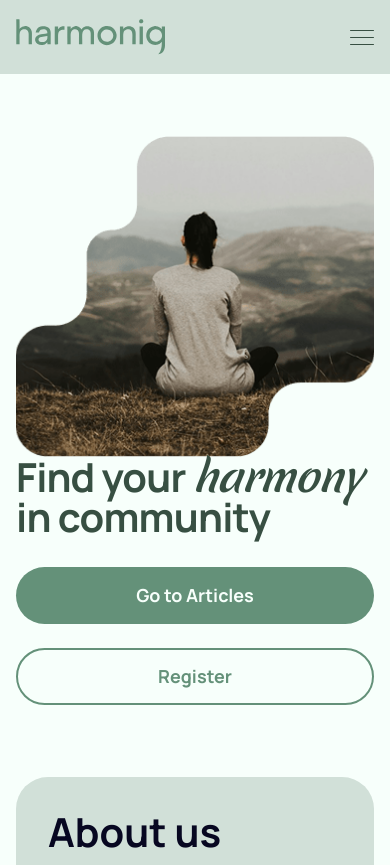
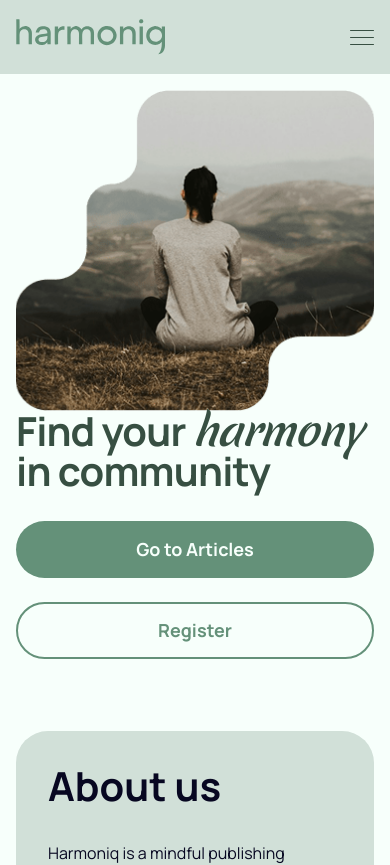
Before and after one commit to PushEaxVK/mindflow-frontend, a React (Vite) app: page / in a window 390 px wide. Shown: the top 865 px of the page. Built offline with nearby package versions, Linux system fonts and the light colour scheme; no server answers.

Commit message:
reg (#36)

```diff
--- a/src/components/AboutUs/AboutUs.jsx
+++ b/src/components/AboutUs/AboutUs.jsx
@@ -1,17 +1,20 @@
 import styles from './AboutUs.module.css';
+import Container from '../../components/Container/Container';
 
 function AboutUs() {
   return (
     <section className={styles.aboutUs}>
+      <Container noVerticalPadding>
         <div className={styles.topRow}>
           <div className={styles.content}>
             <h2 className={styles.title}>About us</h2>
             <p className={styles.text}>
-            Harmoniq is a mindful publishing platform dedicated to mental health
-            and well-being. We bring together writers, thinkers, and readers who
-            believe that open, thoughtful stories can heal, inspire, and
-            connect. Whether you&#39;re here to share your journey or learn from
-            others — this is your space to slow down, reflect, and grow.
+              Harmoniq is a mindful publishing platform dedicated to mental
+              health and well-being. We bring together writers, thinkers, and
+              readers who believe that open, thoughtful stories can heal,
+              inspire, and connect. Whether you&#39;re here to share your
+              journey or learn from others — this is your space to slow down,
+              reflect, and grow.
             </p>
           </div>
           <picture>
@@ -91,6 +94,7 @@ function AboutUs() {
             </picture>
           </li>
         </ul>
+      </Container>
     </section>
   );
 }
--- a/src/components/Hero/Hero.jsx
+++ b/src/components/Hero/Hero.jsx
@@ -1,12 +1,15 @@
 import styles from './Hero.module.css';
 import { Link } from 'react-router-dom';
+import Container from '../Container/Container.jsx';
 
 function Hero({ isLoggedIn }) {
   return (
     <section className={styles.hero}>
+      <Container noVerticalPadding>
         <div className={styles.content}>
           <h1 className={styles.title}>
-          Find your <span className={styles.italic}>harmony</span> in community
+            Find your <span className={styles.italic}>harmony</span> in
+            community
           </h1>
           <div className={styles.buttons}>
             <button className={styles.primary}>
@@ -24,6 +27,7 @@ function Hero({ isLoggedIn }) {
           </div>
         </div>
         <div className={styles.image}></div>
+      </Container>
     </section>
   );
 }
--- a/src/components/Hero/Hero.module.css
+++ b/src/components/Hero/Hero.module.css
@@ -12,12 +12,20 @@
   margin-bottom: 72px;
 }
 
+.hero > div {
+  position: relative;
+  width: 100%;
+  max-width: 1440px;
+  margin: 0 auto;
+}
+
 .content {
   position: relative;
   z-index: 2;
   display: flex;
   flex-direction: column;
   align-items: flex-start;
+  justify-content: space-between;
 }
 
 .title {
@@ -90,8 +98,8 @@
 }
 .image {
   position: absolute;
-  top: 48px;
-  right: 0;
+  top: 0;
+  right: 108px;
   width: 805px;
   height: 562px;
   background-image: url('/img/Union-d-1x.png');
@@ -110,18 +118,29 @@
 
 @media (min-width: 768px) and (max-width: 1439px) {
   .hero {
-    position: relative;
     width: 100%;
     height: 427px;
     padding-top: 22px;
+    padding-bottom: 22px;
     display: flex;
     flex-direction: column;
+    position: relative;
+    margin: 0 auto;
   }
+
+  .hero > div {
+    position: relative;
+    width: 100%;
+    max-width: 768px;
+    margin: 0 auto;
+  }
+
   .content {
-    position: relative;
     display: flex;
     flex-direction: column;
-    height: 100%;
+    justify-content: space-between;
+    height: 383px;
+    /*flex-grow: 1;*/
   }
 
   .title {
@@ -132,7 +151,7 @@
   }
 
   .buttons {
-    position: absolute;
+    position: static;
     bottom: 22px;
     left: 0;
     display: flex;
@@ -151,13 +170,16 @@
   }
 
   .image {
-    top: 22px;
+    position: absolute;
+    top: 0;
+    right: 22px;
     width: 430px;
     height: 383px;
     background-image: url('/img/Union-t-1x.png');
     background-size: cover;
     background-position: center;
     background-repeat: no-repeat;
+    z-index: 1;
   }
 
   @media screen and (min-resolution: 2dppx),
@@ -171,35 +193,23 @@
 
 @media (min-width: 393px) and (max-width: 767px) {
   .hero {
-    flex-direction: column;
+    display: flex;
+    flex-direction: column-reverse;
     justify-content: center;
     height: auto;
-    width: 393px;
+    width: 100%;
     padding-top: 16px;
   }
 
-  .image {
-    order: 1;
-    position: relative;
-    top: 0;
-    right: 0;
-    width: 361px;
-    height: 321px;
-    background-image: url('/img/Union-m-1x.png');
-    background-size: cover;
-    background-position: center;
-    background-repeat: no-repeat;
+  .hero > div {
+    display: flex;
+    flex-direction: column-reverse;
+    align-items: center;
   }
 
-  @media screen and (min-resolution: 2dppx),
-    screen and (-webkit-min-device-pixel-ratio: 2),
-    screen and (min-resolution: 192dpi) {
-    .advertisement-card {
-      background-image: url('/img/Union-m-2x.png');
-    }
-  }
   .content {
-    order: 2;
+    display: flex;
+    flex-direction: column;
     align-items: center;
     text-align: center;
     z-index: 2;
@@ -216,7 +226,6 @@
   }
 
   .buttons {
-    order: 3;
     display: flex;
     flex-direction: column;
     align-items: center;
@@ -232,22 +241,45 @@
     max-width: 361px;
     height: 57px;
   }
+
+  .image {
+    position: static;
+    width: 100%;
+    max-width: 361px;
+    height: 321px;
+    background-image: url('/img/Union-m-1x.png');
+    background-size: cover;
+    background-position: center;
+    background-repeat: no-repeat;
+    margin: 0 auto;
+  }
+
+  @media screen and (min-resolution: 2dppx),
+    screen and (-webkit-min-device-pixel-ratio: 2),
+    screen and (min-resolution: 192dpi) {
+    .advertisement-card {
+      background-image: url('/img/Union-m-2x.png');
+    }
+  }
 }
-
 @media (max-width: 392px) {
   .hero {
-    flex-direction: column;
+    display: flex;
+    flex-direction: column-reverse;
     justify-content: center;
     height: auto;
     width: 100%;
     padding-top: 16px;
   }
 
+  .hero > div {
+    display: flex;
+    flex-direction: column-reverse;
+    align-items: center;
+  }
+
   .image {
-    order: 1;
-    position: relative;
-    top: 0;
-    right: 0;
+    position: static;
     width: 100%;
     height: 321px;
     background-image: url('/img/Union-m-1x.png');
@@ -265,7 +297,8 @@
   }
 
   .content {
-    order: 2;
+    display: flex;
+    flex-direction: column;
     align-items: center;
     text-align: center;
     z-index: 2;
@@ -281,7 +314,6 @@
   }
 
   .buttons {
-    order: 3;
     display: flex;
     flex-direction: column;
     align-items: center;
--- a/src/components/PopularArticles/PopularArticles.jsx
+++ b/src/components/PopularArticles/PopularArticles.jsx
@@ -2,6 +2,7 @@ import { Link } from 'react-router-dom';
 import styles from './PopularArticles.module.css';
 import ArticlesList from '../ArticlesList/ArticlesList';
 import React, { useEffect, useState } from 'react';
+import Container from '../../components/Container/Container';
 
 function PopularArticles() {
   const [articles, setArticles] = useState([]);
@@ -43,6 +44,7 @@ function PopularArticles() {
 
   return (
     <section id="popular-articles" className="PopularArticles">
+      <Container noVerticalPadding>
         <div className={styles.content}>
           <div className={styles.firstpart}>
             <h2 className={styles.title}>Popular Articles</h2>
@@ -61,6 +63,7 @@ function PopularArticles() {
             />
           </ul>
         </div>
+      </Container>
     </section>
   );
 }
--- a/src/components/TopCreators/TopCreators.jsx
+++ b/src/components/TopCreators/TopCreators.jsx
@@ -2,6 +2,7 @@ import React, { useEffect, useState } from 'react';
 import { Link } from 'react-router-dom';
 import styles from './TopCreators.module.css';
 import CreatorCard from '../CreatorCard/CreatorCard';
+import Container from '../Container/Container.jsx';
 
 function TopCreators() {
   const [creators, setCreators] = useState([]);
@@ -25,6 +26,7 @@ function TopCreators() {
 
   return (
     <section className={styles.TopCreators}>
+      <Container noVerticalPadding>
         <div className={styles.content}>
           <div className={styles.firstpart}>
             <h2 className={styles.title}>Top Creators</h2>
@@ -43,6 +45,7 @@ function TopCreators() {
             ))}
           </ul>
         </div>
+      </Container>
     </section>
   );
 }
--- a/src/components/TopCreators/TopCreators.module.css
+++ b/src/components/TopCreators/TopCreators.module.css
@@ -1,12 +1,10 @@
 .TopCreators {
   display: flex;
   justify-content: space-between;
-  width: 1440px;
+  width: 100%;
   height: 100%;
-}
-
-.content {
-  width: 1224px;
+  margin-bottom: 72px;
+  margin: 0 auto;
 }
 
 .firstpart {
@@ -20,6 +18,7 @@
   font-weight: 700;
   font-size: 40px;
   color: var(--black);
+  margin-bottom: 16px;
 }
 
 .link {
@@ -55,10 +54,6 @@
     width: 768px;
   }
 
-  .content {
-    width: 704px;
-  }
-
   .title {
     font-size: 32px;
   }
@@ -91,7 +86,9 @@
   }
 
   .content {
-    width: 361px;
+    width: 100%;
+    max-width: 361px;
+    margin: 0 auto;
   }
 
   .firstpart {
--- a/src/pages/HomePage/HomePage.jsx
+++ b/src/pages/HomePage/HomePage.jsx
@@ -1,20 +1,16 @@
-import Container from '../../components/Container/Container';
 import Hero from '../../components/Hero/Hero.jsx';
 import AboutUs from '../../components/AboutUs/AboutUs.jsx';
 import PopularArticles from '../../components/PopularArticles/PopularArticles.jsx';
 import TopCreators from '../../components/TopCreators/TopCreators.jsx';
-import styles from './HomePage.module.css';
 
 const HomePage = () => {
   return (
-    <section className={styles.HomePage}>
-      <Container>
-        <Hero />
-        <AboutUs />
-        <PopularArticles />
-        <TopCreators />
-      </Container>
-    </section>
+    <>
+      <Hero />
+      <AboutUs />
+      <PopularArticles />
+      <TopCreators />
+    </>
   );
 };
 
--- a/src/pages/HomePage/HomePage.module.css
+++ /dev/null
@@ -1,3 +0,0 @@
-.HomePage {
-  background-color: #f7fffb;
-}
```
Lines whose indentation alone changed are shown as unchanged.
